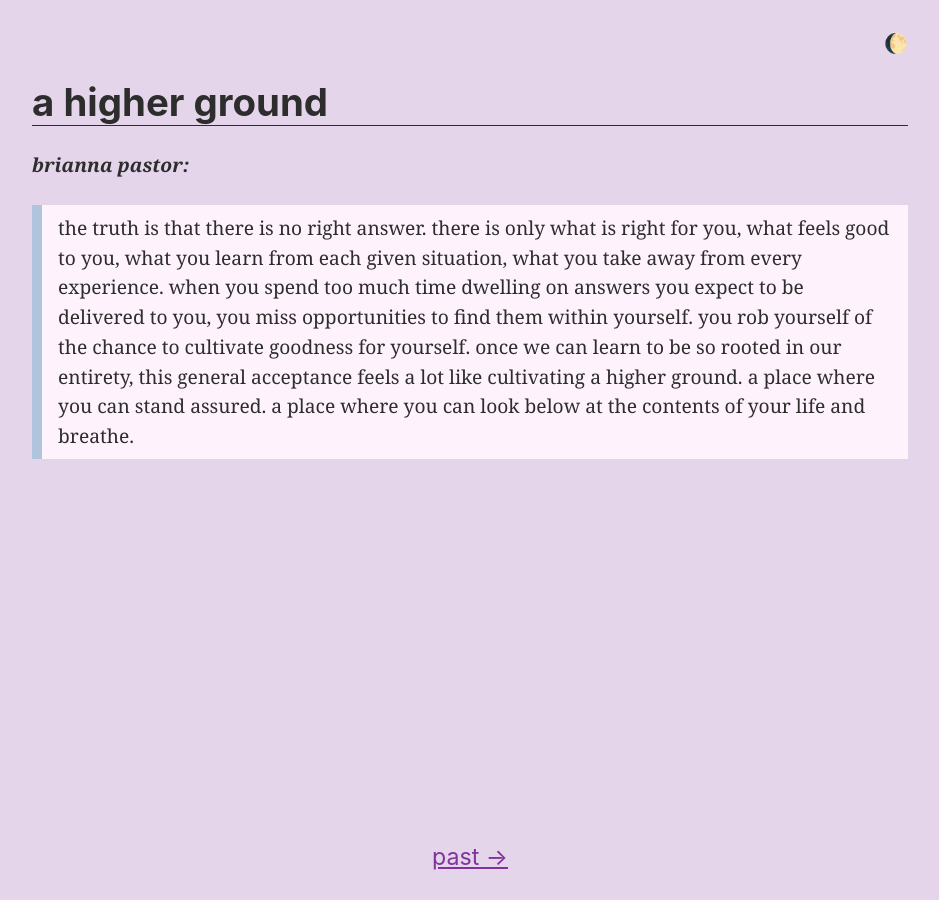
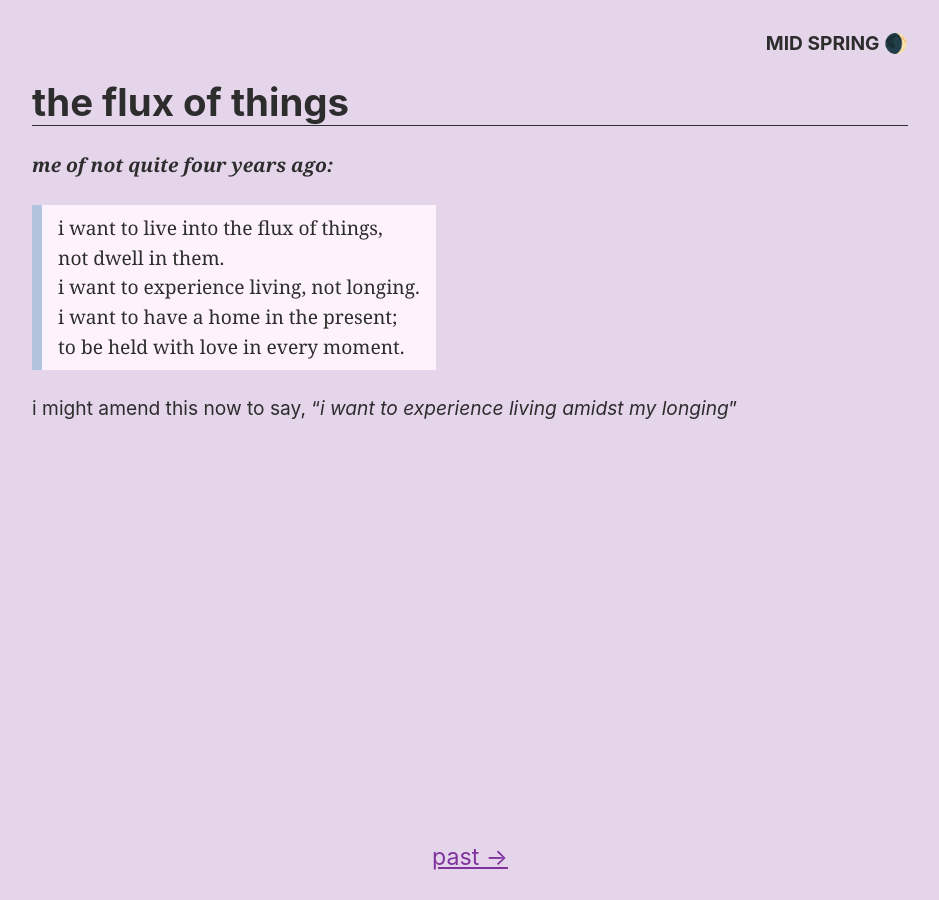
Before and after one commit to dglauber1/dglauber1.github.io, a Jekyll site: the page built from index.md, in a window 1280 px wide. Shown: the whole page, without its empty margins (170-1109 px from the left). Built offline with Jekyll 4.4.1, drawn with Linux system fonts in a browser that asks for light colours.

Commit message:
Update index.md

```diff
--- a/index.md
+++ b/index.md
@@ -1,23 +1,15 @@
 ---
-prev-musing: healing-fighting-loving
-title: a higher ground
-time: 🌔
+prev-musing: a-higher-ground
+title: the flux of things
+time: mid spring 🌒
 collection: musings
 ---
-<cite>brianna pastor:</cite>
-> the truth is that there is no right
-answer. there is only what is right for
-you, what feels good to you, what you
-learn from each given situation, what
-you take away from every experience. when
-you spend too much time dwelling on
-answers you expect to be delivered to you,
-you miss opportunities to find them within
-yourself. you rob yourself of the chance
-to cultivate goodness for yourself. once
-we can learn to be so rooted in our
-entirety, this general acceptance feels a
-lot like cultivating a higher ground. a
-place where you can stand assured. a place
-where you can look below at the contents of
-your life and breathe.
+<cite>me of not quite four years ago:</cite>
+> i want to live into the flux of things,\
+> not dwell in them. \
+> i want to experience living, not longing. \
+> i want to have a home in the present; \
+> to be held with love in every moment.
+
+i might amend this now to say, "<i>i want to
+experience living amidst my longing</i>"
```
